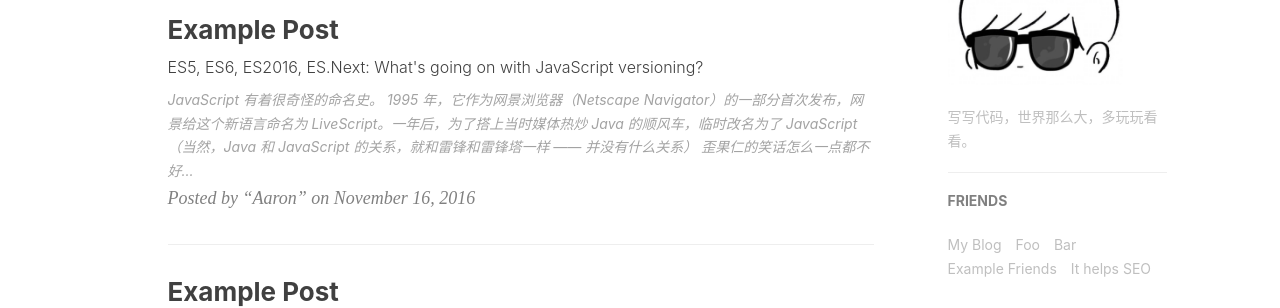
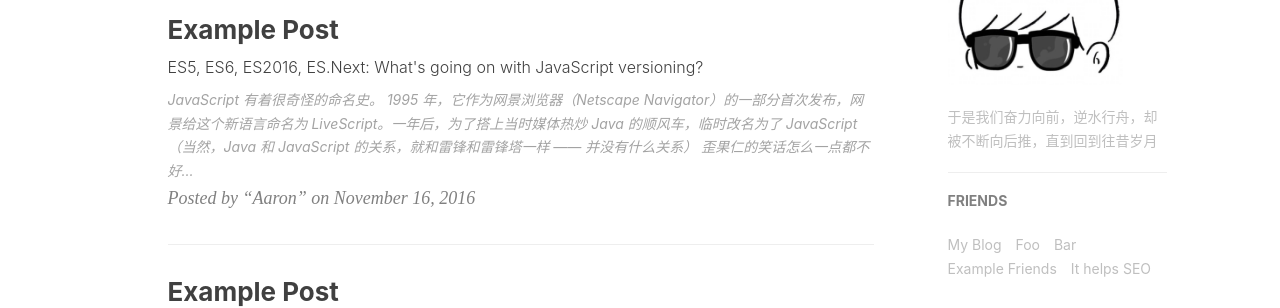
Before and after one commit to Judice/judice.github.com, a Jekyll site: the page built from index.html, in a window 1280 px wide. Shown: the part 716-1024 px from the top of the page. Built offline with Jekyll 4.4.1, drawn with Linux system fonts in a browser that asks for light colours; nearby versions of some CDN libraries; the list of posts is cut into pages by our own code; comment, search, counter and statistics services are not loaded.

Commit message:
gaimiaoshu

```diff
--- a/_config.yml
+++ b/_config.yml
@@ -12,7 +12,7 @@
 
 # SNS settings
 RSS: false
-#weibo_username:     非常沒想法
+#weibo_username:
 #zhihu_username:
 #github_username: Judice
 #twitter_username:
@@ -68,7 +68,7 @@
 
 # Sidebar settings
 sidebar: true                           # whether or not using Sidebar.
-sidebar-about-description: "写写代码，世界那么大，多玩玩看看。"
+sidebar-about-description: "于是我们奋力向前，逆水行舟，却被不断向后推，直到回到往昔岁月"
 sidebar-avatar: /img/avatar-jud.jpg      # use absolute URL, seeing it's used in both `/` and `/about/`
 
 
```
